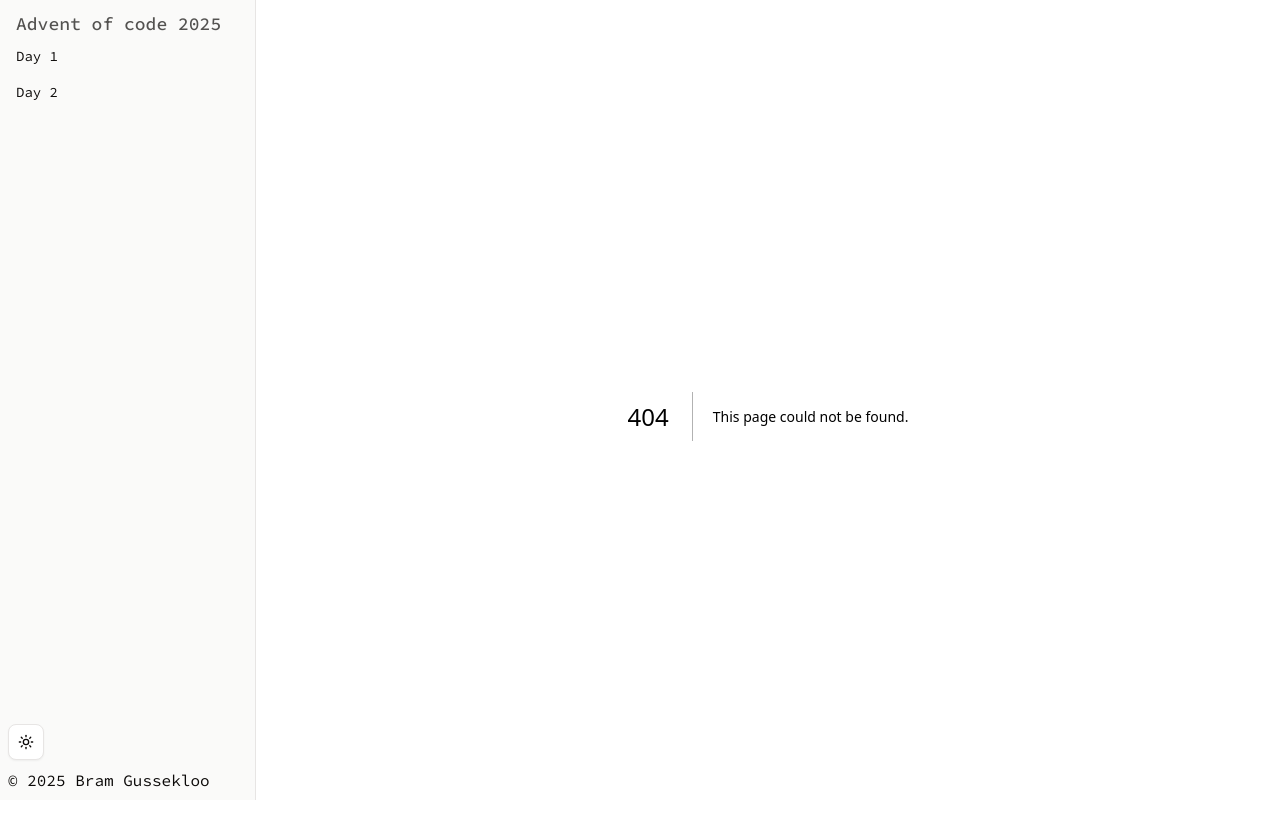
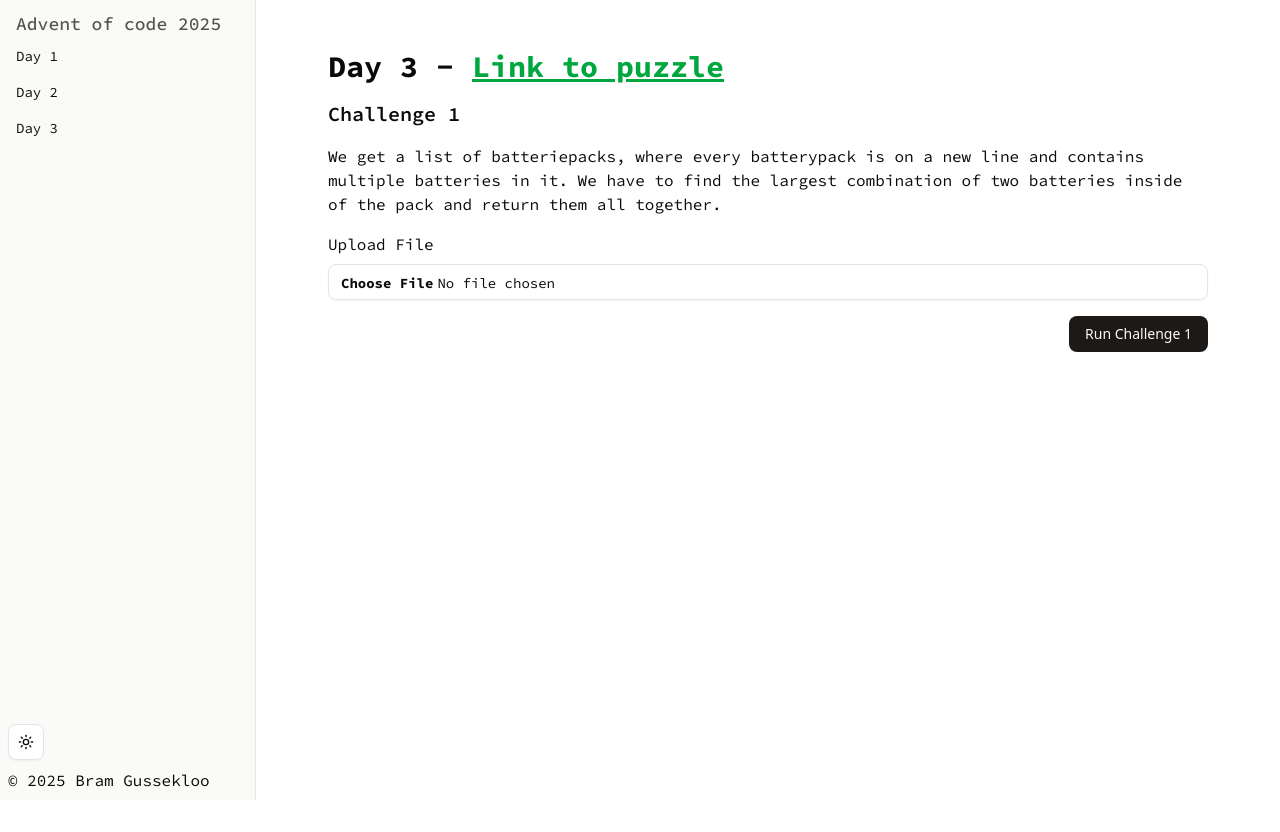
Before and after one commit to Bramgus12/AdventOfCode2025, a Next.js app: page /days/day-3 in a window 1280 px wide. Before the commit this address had no page. After the commit the page ends 800 px from the top, so only its background shows below. Built offline with nearby package versions, Linux system fonts and the light colour scheme.

Commit message:
Add day 3

```diff
--- /dev/null
+++ b/app/days/day-3/page.tsx
@@ -0,0 +1,5 @@
+import Day3 from "@/days/day-3";
+
+export default function Day3Page() {
+    return <Day3 />;
+}
--- a/components/app-sidebar.tsx
+++ b/components/app-sidebar.tsx
@@ -21,6 +21,10 @@ const items = [
     {
         title: "Day 2",
         url: "/days/day-2",
+    },
+    {
+        title: "Day 3",
+        url: "/days/day-3",
     },
 ];
 
--- /dev/null
+++ b/days/day-3/actions.ts
@@ -0,0 +1,30 @@
+"use server";
+
+function getBatteryPacks(fileContent: string): Array<Array<number>> {
+    return fileContent
+        .trim()
+        .split("\n")
+        .map((block) => block.split("").map((numStr) => Number(numStr)));
+}
+
+function getLargestCombination(batteryPack: Array<number>): number {
+    let currentHighestCombination = 0;
+    batteryPack.forEach((firstBattery, index) => {
+        batteryPack.slice(index + 1).forEach((secondBattery) => {
+            const combination = Number(`${firstBattery}${secondBattery}`);
+            if (combination > currentHighestCombination) {
+                currentHighestCombination = combination;
+            }
+        });
+    });
+    return currentHighestCombination;
+}
+
+export async function completeChallenge1(fileContent: string): Promise<number> {
+    const batteryPacks = getBatteryPacks(fileContent);
+
+    return batteryPacks.reduce((acc, pack) => {
+        const largestCombination = getLargestCombination(pack);
+        return acc + largestCombination;
+    }, 0);
+}
--- /dev/null
+++ b/days/day-3/challenge-1.tsx
@@ -0,0 +1,72 @@
+"use client";
+
+import { useState } from "react";
+import { completeChallenge1 } from "@/days/day-3/actions";
+import Challenge from "@/components/challenge";
+import z from "zod";
+import { Alert, AlertDescription, AlertTitle } from "@/components/ui/alert";
+import { AlertCircleIcon } from "lucide-react";
+const schema = z
+    .string()
+    .regex(/^(?:[0-9]+(?:,[0-9]+)*\r?\n?)+$/, { error: "Invalid file format" });
+
+export default function Day3Challenge1() {
+    const [fileState, setFileState] = useState<
+        { isValid: false } | { isValid: true; content: string } | null
+    >(null);
+    const [isLoading, setIsLoading] = useState<boolean>(false);
+    const [challengeResult, setChallengeResult] = useState<number | null>(null);
+
+    async function handleRunChallenge() {
+        setIsLoading(true);
+        if (fileState == null || !fileState.isValid) {
+            console.error("Cannot run challenge: file is invalid");
+            return;
+        }
+
+        const result = await completeChallenge1(fileState.content);
+
+        setIsLoading(false);
+        setChallengeResult(result);
+    }
+
+    return (
+        <Challenge
+            onFileChange={(fileContent, isValid) => {
+                if (!isValid || fileContent == null) {
+                    setFileState({ isValid: false });
+                    return;
+                }
+                setFileState({ isValid: true, content: fileContent });
+            }}
+            title={"Challenge 1"}
+            description={
+                "We get a list of batteriepacks, where every batterypack is on a new line and contains multiple batteries in it. We have to find the largest combination of two batteries inside of the pack and return them all together."
+            }
+            isLoading={isLoading}
+            challengeResult={
+                challengeResult != null ? `Result is: ${challengeResult}` : undefined
+            }
+            buttonLabel={"Run Challenge 1"}
+            slots={{
+                alert:
+                    fileState?.isValid === false ? (
+                        <Alert variant="destructive">
+                            <AlertCircleIcon />
+                            <AlertTitle className="font-sans">
+                                File does not have the right value.
+                            </AlertTitle>
+                            <AlertDescription className="font-sans">
+                                File needs to have content that looks like this:
+                                <pre className="mt-2 rounded bg-muted p-2 font-mono text-sm w-full">
+                                    {`70237403918491\n82736487236487\n12345678909876\n`}
+                                </pre>
+                            </AlertDescription>
+                        </Alert>
+                    ) : null,
+            }}
+            onButtonClick={handleRunChallenge}
+            schema={schema}
+        />
+    );
+}
--- /dev/null
+++ b/days/day-3/index.tsx
@@ -0,0 +1,9 @@
+import Day3Challenge1 from "@/days/day-3/challenge-1";
+
+export default function Day3() {
+    return (
+        <div className="flex flex-col gap-4">
+            <Day3Challenge1 />
+        </div>
+    );
+}
```
Also changed, not shown: package.json (+4 -4 lines), days/day-3/challenge-2.tsx (added), 1 other file (tests, documents, lock files or other folders).
